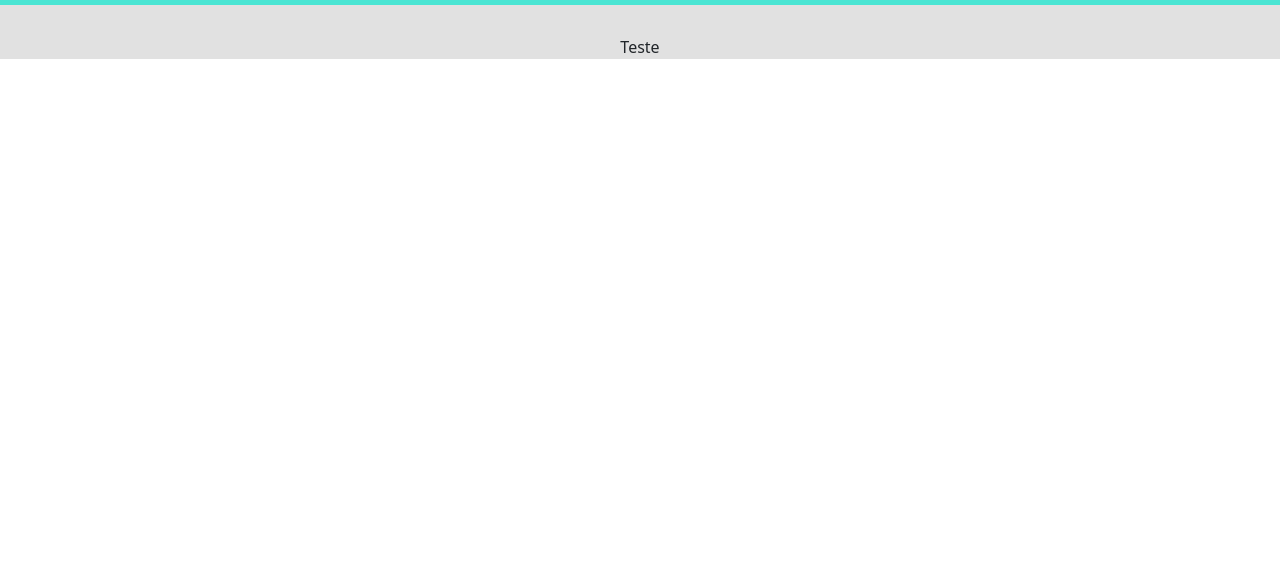
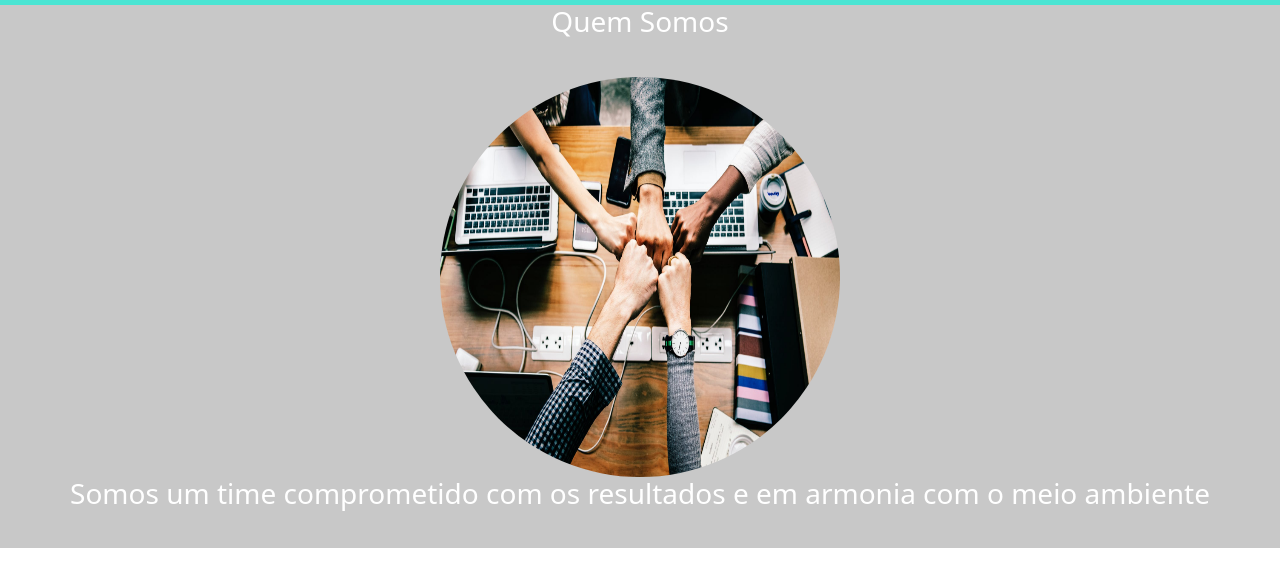
Before and after one commit to felipedefaveri/BootStrap_bootcampPhilips, a plain HTML site: page index.html in a window 1280 px wide. Shown: the part 101-688 px from the top of the page. Drawn offline with Linux system fonts and the light colour scheme.

Commit message:
inserindo imagem dentro do container e alterando a cor e fonte do texto

```diff
--- a/css/style.css
+++ b/css/style.css
@@ -1,11 +1,16 @@
+body {
+    font-family: 70px Arial, Helvetica, sans-serif;
+}
+
 .navbar {
     background-color: #4AE5D3;
 }
 
 .container-fluid {
-    background-color: #E1E1E1;
+    background-color: #C8C8C8;
+    color: white;
 }
 
 .margin {
-    padding-top: 30px;
+    padding-bottom: 30px;
 }
--- a/index.html
+++ b/index.html
@@ -10,14 +10,14 @@
 </head>
 
 <body>
-    <nav class="navbar navbar-expand-lg navbar-light">
+    <nav class="navbar navbar-expand-lg navbar-light margin">
         <a class="navbar-brand" href="#"><img src="img/global labs.png" width="110" height="80">
 
         </a>
         <div class="collapse navbar-collapse">
             <ul class="navbar-nav">
                 <li class="nav-item active">
-                    <a class="nav-link active" href="#">Quem Somos</a>
+                    <a class="nav-link active" href="#quem_somos">Quem Somos</a>
                 </li>
                 <li class="nav-item active">
                     <a class="nav-link active" href="#">Parceiros</a>
@@ -31,8 +31,9 @@
     </nav>
     <section id="quem_somos">
         <div class="container-fluid text-center margin">
-            <p>Teste</p>
-
+            <h3 class="margin">Quem Somos</h3>
+            <img class="rounded-circle" src="img/time2.jpg" width="400" height="400">
+            <h3>Somos um time comprometido com os resultados e em armonia com o meio ambiente </h3>
         </div>
 
     </section>
```
Also changed, not shown: img/time.jpg (added), img/time1.jpg (added), img/time2.jpg (added).
